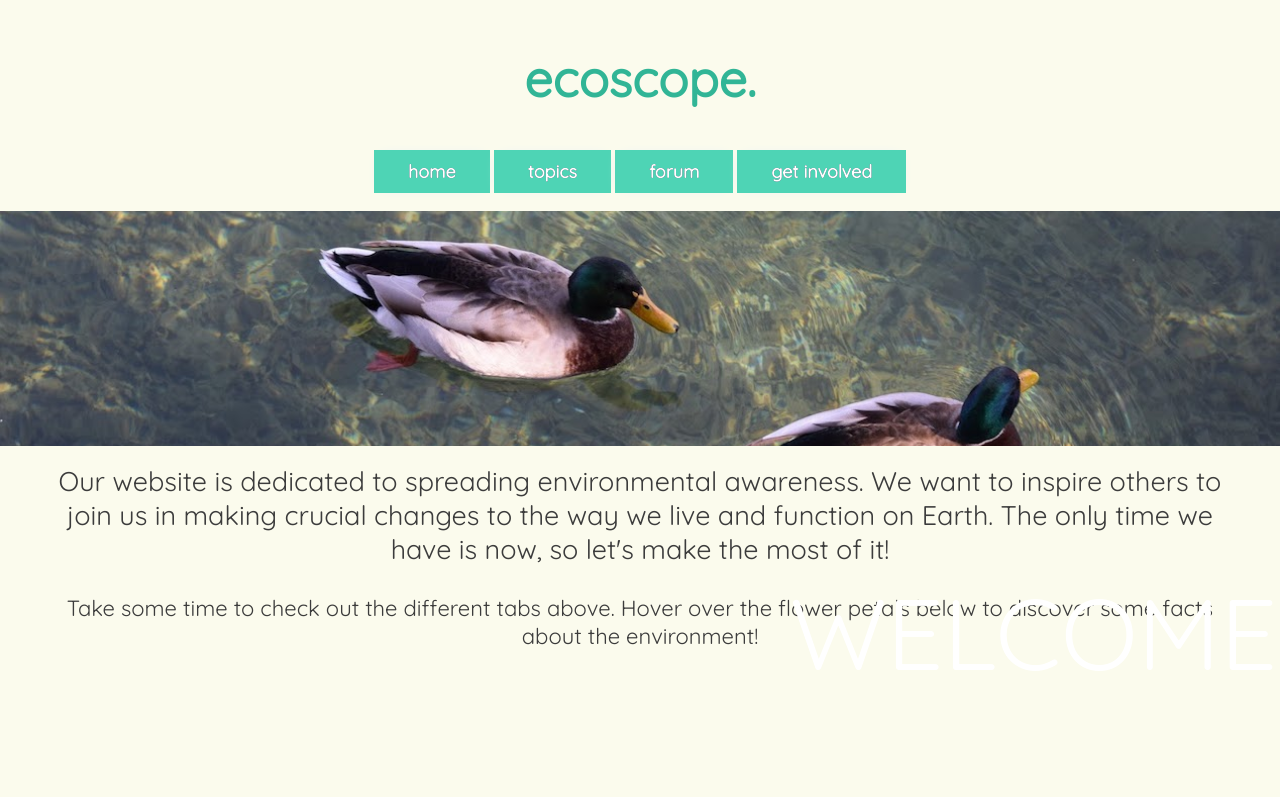
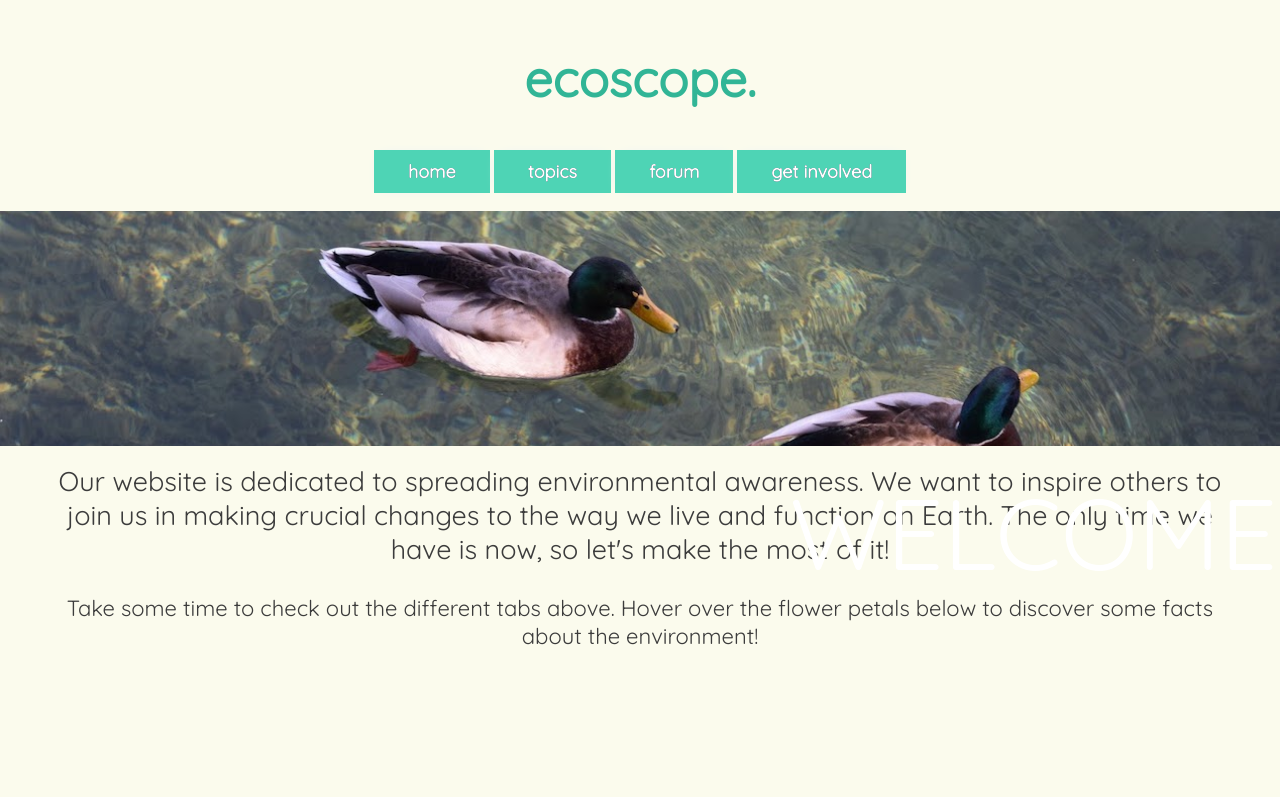
Before and after one commit to KarinaPinto/Ecoscope, a plain HTML site: page index.html in a window 1280 px wide. Shown: the top 797 px of the page. Drawn offline with Linux system fonts and the light colour scheme.

Commit message:
Update design.css

```diff
--- a/design.css
+++ b/design.css
@@ -227,7 +227,7 @@ border: 3px solid #fbfbed;
   font-size:100px;
   color: white;
   position:absolute;
-  top: 570px;
+  top: 470px;
   left: 790px;
 }
 #hometext {
```
